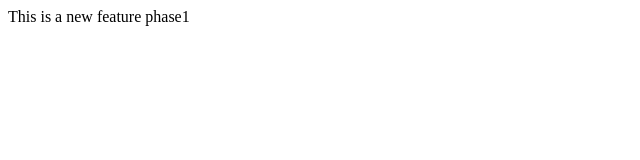
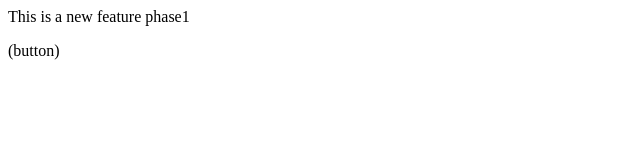
Before and after one commit to shreyassapkal/localrepo, a plain HTML site: page index.html in a window 1280 px wide. Shown: the full height of the page, 0-640 px from the left. Drawn offline with Linux system fonts and the light colour scheme.

```diff
--- a/index.html
+++ b/index.html
@@ -1 +1,2 @@
 <p>This is a new feature phase1<p>
+<p>(button)<p>
```
